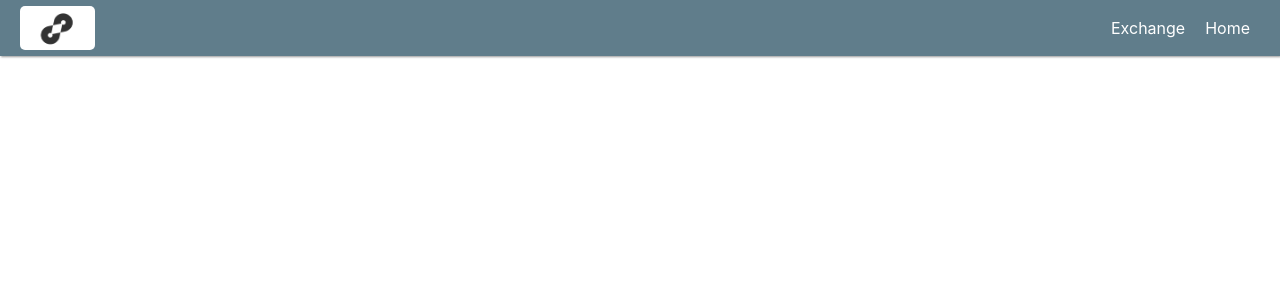
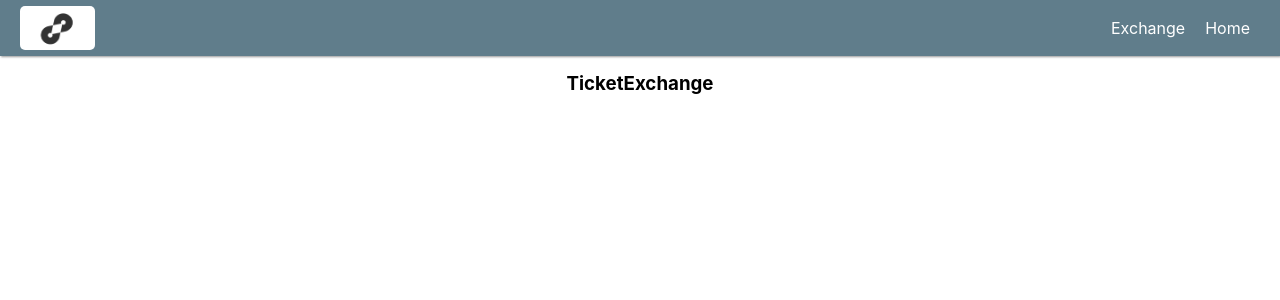
Before and after one commit to bpiotti/TicketExchange-Frontend, a React (Create React App) app: page /ticket-exchange in a window 1280 px wide. Shown: the top 300 px of the page. Built offline with nearby package versions, Linux system fonts and the light colour scheme.

Commit message:
Added eschange page

```diff
--- a/src/App.js
+++ b/src/App.js
@@ -1,15 +1,16 @@
 import React, { Component } from 'react';
 
 import './App.css';
-import Layout from './hoc/Layout/Layout.js';
-import HomePage from './components/Home/HomePage.js'
+import Layout from './hoc/Layout/Layout';
+import HomePage from './components/Home/HomePage'
+import TicketExchange from './containers/TicketExchange/TicketExchange'
 import { Route, Switch, withRouter, Redirect } from 'react-router-dom'
 
 class App extends Component {
   render() {
     const routes = (
       <Switch>
-        <Route path="/ticket-exchange"></Route>
+        <Route path="/ticket-exchange" component={TicketExchange}></Route>
         <Route path="/" component={HomePage}></Route>
         <Redirect to="/"></Redirect>
       </Switch>
--- /dev/null
+++ b/src/containers/TicketExchange/TicketExchange.js
@@ -0,0 +1,12 @@
+import React from 'react';
+
+class TicketExchange extends React.Component {
+
+    render() {
+        return (
+            <h3>TicketExchange</h3>
+        );
+    }
+}
+
+export default TicketExchange;
```
